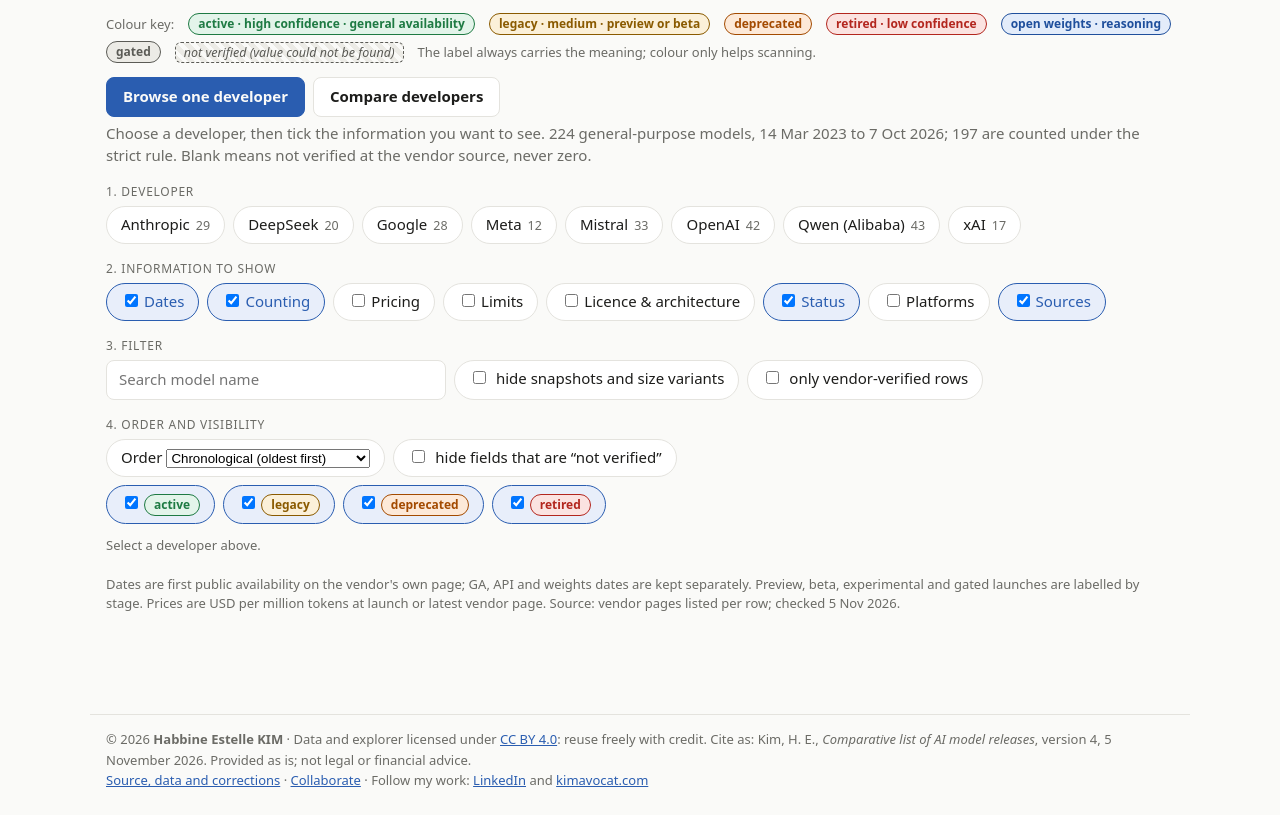
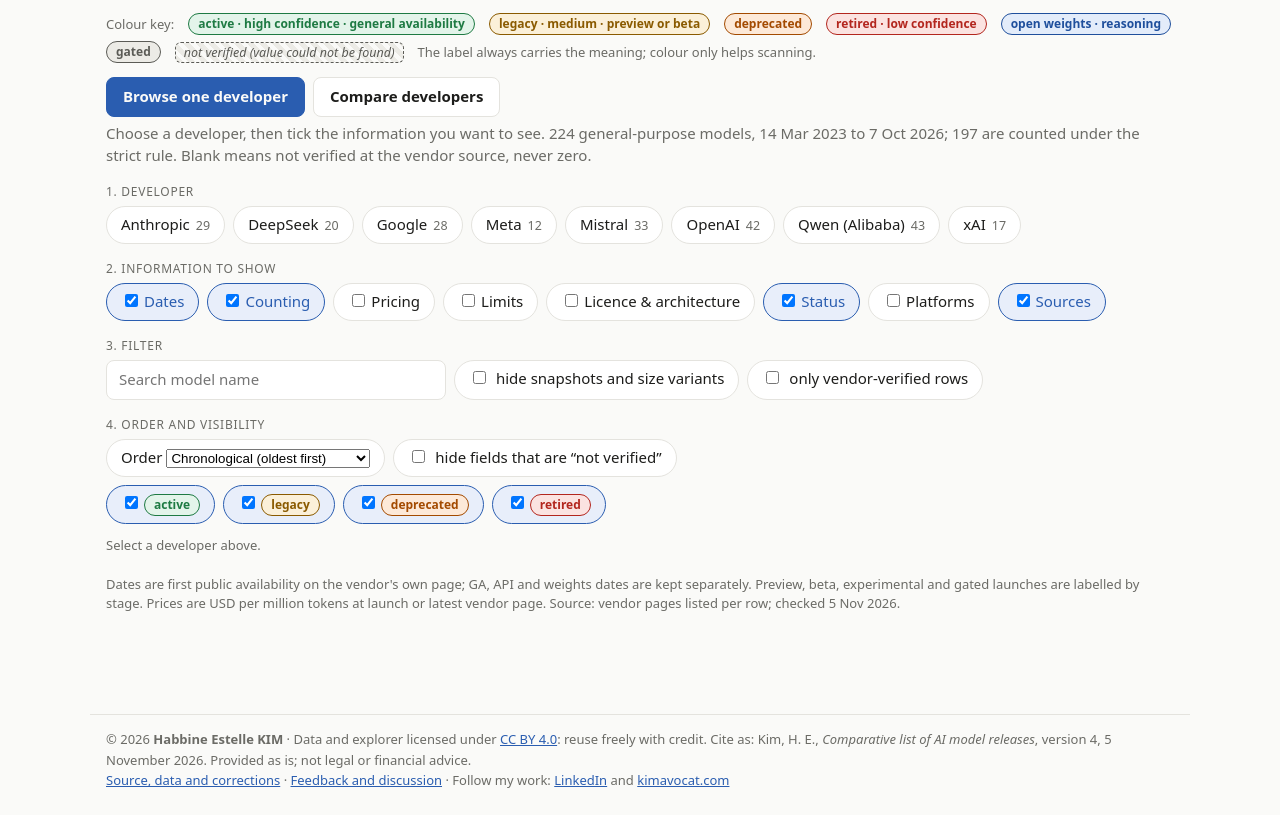
Before and after one commit to habbine/comparative-list-ai-model-releases, a plain HTML site: page docs/index.html in a window 1280 px wide. Shown: the part 114-929 px from the top of the page. Drawn offline with Linux system fonts and the light colour scheme.

Commit message:
Explorer footer: rename Collaborate to Feedback and discussion
Co-Authored-By: Claude Sonnet 5.5 <noreply@anthropic.com>
Claude-Session: https://claude.ai/code/session_01RegHFLeygYwMxoYfXMgXAZ

```diff
--- a/docs/index.html
+++ b/docs/index.html
@@ -152,5 +152,5 @@ document.addEventListener('change',e=>{const t=e.target;if(t.dataset.fs){t.check
 setMode(location.hash==='#cmp'?'cmp':'one');
 
 </script>
-<footer style="max-width:1100px;margin:28px auto 24px;padding:14px 16px 0;border-top:1px solid var(--line);color:var(--mut);font-size:13px;line-height:1.6">© 2026 <b>Habbine Estelle KIM</b> · Data and explorer licensed under <a href="https://creativecommons.org/licenses/by/4.0/" rel="noopener" target="_blank">CC BY 4.0</a>: reuse freely with credit. Cite as: Kim, H. E., <i>Comparative list of AI model releases</i>, version 4, 5 November 2026. Provided as is; not legal or financial advice.<br><a href="https://github.com/habbine/comparative-list-ai-model-releases" rel="noopener" target="_blank">Source, data and corrections</a> · <a href="https://github.com/habbine/Publications-/discussions" rel="noopener" target="_blank">Collaborate</a> · Follow my work: <a href="https://www.linkedin.com/in/kim-avocat" rel="noopener" target="_blank">LinkedIn</a> and <a href="https://www.kimavocat.com/" rel="noopener" target="_blank">kimavocat.com</a></footer>
+<footer style="max-width:1100px;margin:28px auto 24px;padding:14px 16px 0;border-top:1px solid var(--line);color:var(--mut);font-size:13px;line-height:1.6">© 2026 <b>Habbine Estelle KIM</b> · Data and explorer licensed under <a href="https://creativecommons.org/licenses/by/4.0/" rel="noopener" target="_blank">CC BY 4.0</a>: reuse freely with credit. Cite as: Kim, H. E., <i>Comparative list of AI model releases</i>, version 4, 5 November 2026. Provided as is; not legal or financial advice.<br><a href="https://github.com/habbine/comparative-list-ai-model-releases" rel="noopener" target="_blank">Source, data and corrections</a> · <a href="https://github.com/habbine/Publications-/discussions" rel="noopener" target="_blank">Feedback and discussion</a> · Follow my work: <a href="https://www.linkedin.com/in/kim-avocat" rel="noopener" target="_blank">LinkedIn</a> and <a href="https://www.kimavocat.com/" rel="noopener" target="_blank">kimavocat.com</a></footer>
 </body></html>
```
